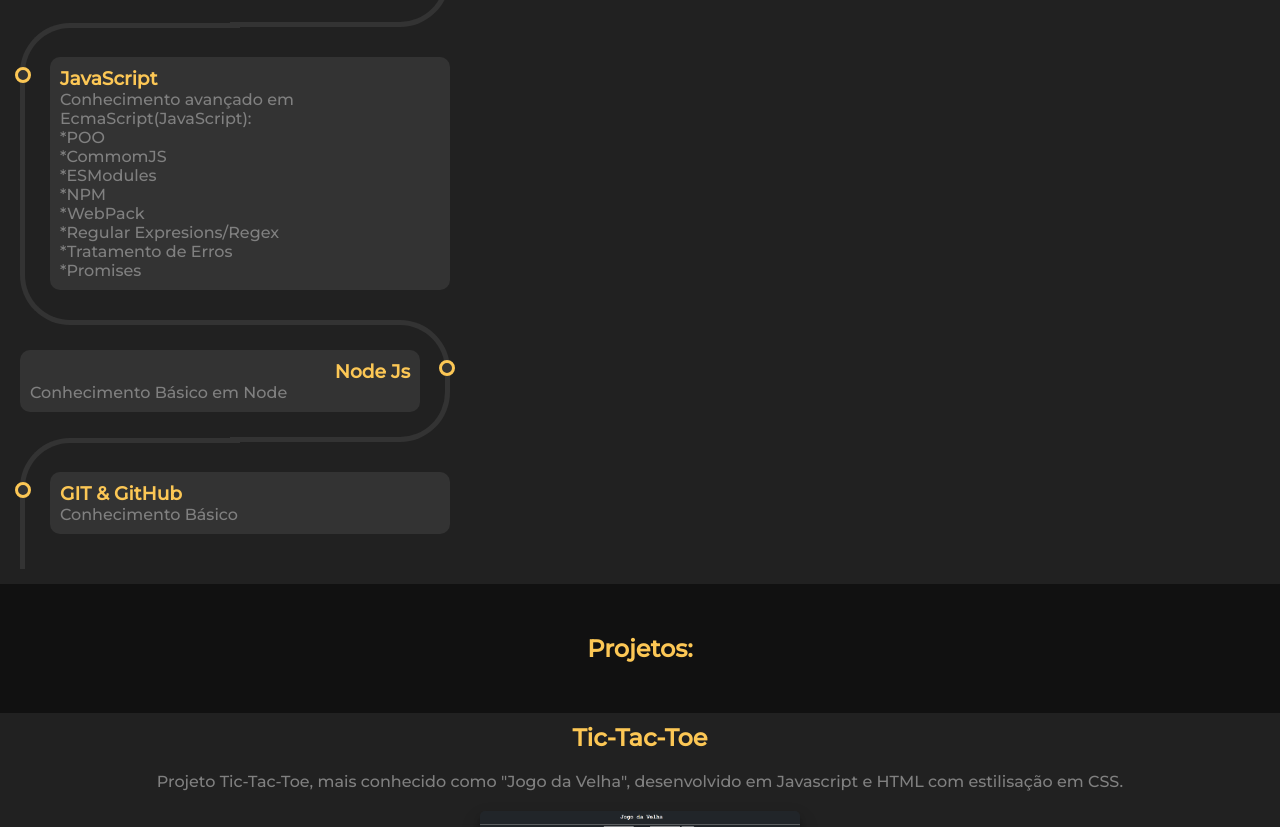
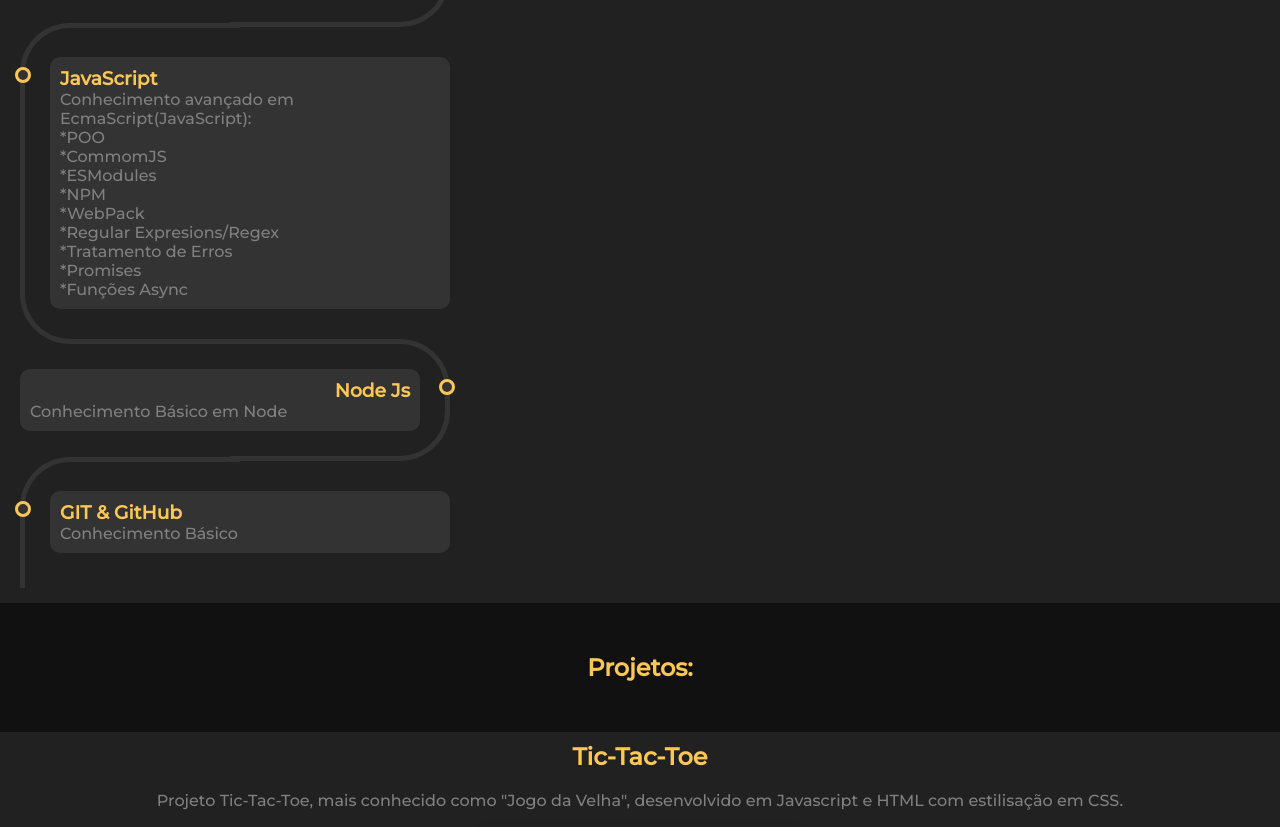
Before and after one commit to Viniciuxbento/Portifolio, a website: page index.html in a window 1280 px wide. Shown: the part 1152-1979 px from the top of the page. Drawn offline with Linux system fonts and the light colour scheme; a web font is replaced by a local one.

Commit message:
Portifolio

```diff
--- a/index.html
+++ b/index.html
@@ -51,7 +51,7 @@
             <h3 class="title">JavaScript </h3>
             <p>Conhecimento avançado em
               EcmaScript(JavaScript):<br>*POO<br>*CommomJS<br>*ESModules<br>*NPM<br>*WebPack<br>*Regular
-              Expresions/Regex<br>*Tratamento de Erros<br>*Promises</p>
+              Expresions/Regex<br>*Tratamento de Erros<br>*Promises<br>*Funções Async</p>
           </div>
         </div>
         <div class="card">
```
